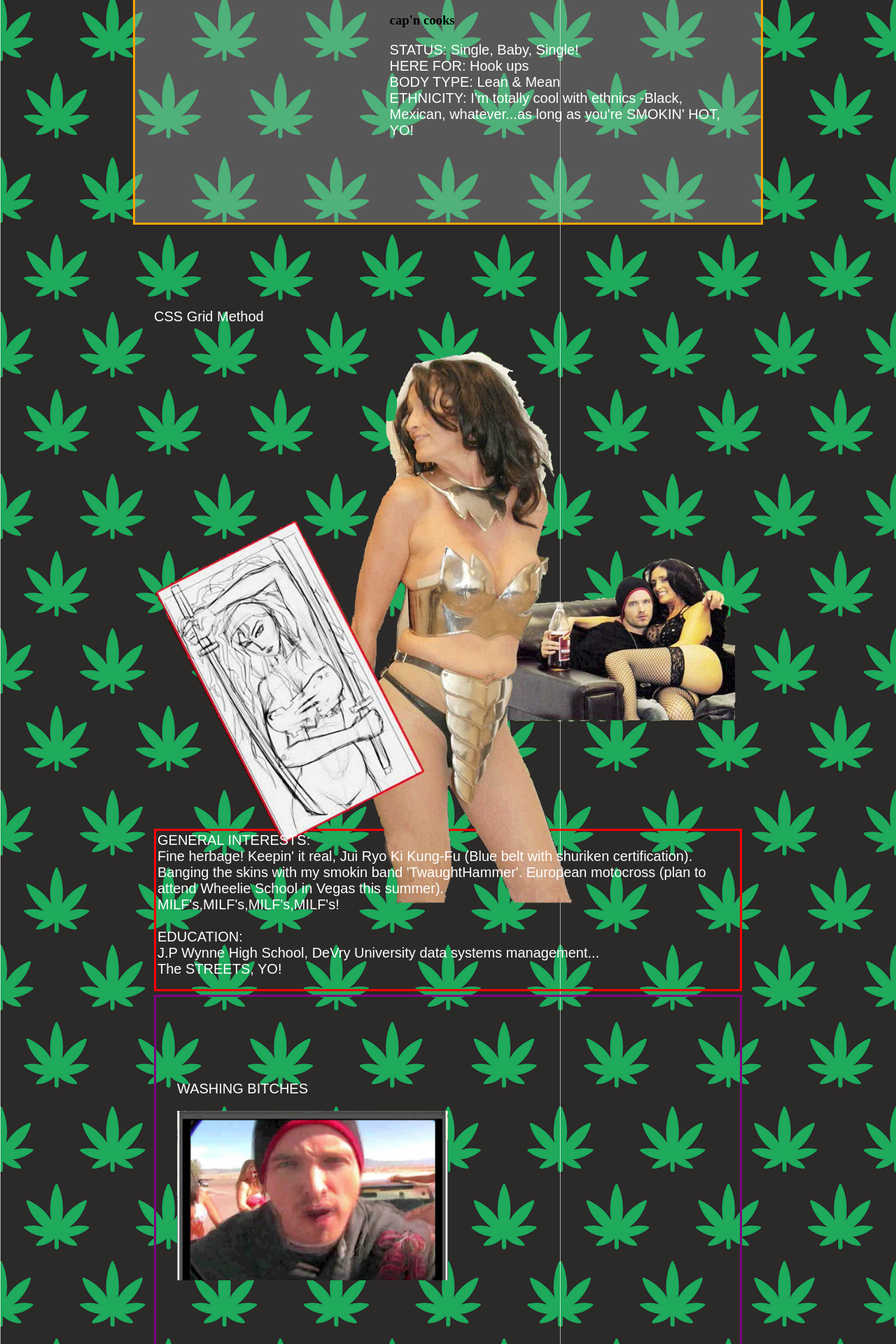
After one commit to Cur1yB/tupak_API, a FastAPI app: template templates/about.html in a window 1280 px wide. The commit adds this page. Shown: the part 1146-3066 px from the top of the page at 70% size. Run offline with FastAPI, Linux system fonts and the light colour scheme; the template is opened without the code that fills it, so the values that code supplies are empty.

Commit message:
Add cool start page

```diff
--- a/main.py
+++ b/main.py
@@ -326,3 +326,10 @@ async def read_item(request: Request):
     return templates.TemplateResponse(
         request=request, name="index.html"
     )
+
+
+@app.get("/about", response_class=HTMLResponse)
+async def read_item(request: Request):
+    return templates.TemplateResponse(
+        request=request, name="about.html"
+    )
--- /dev/null
+++ b/static/css/v6.css
@@ -0,0 +1,69 @@
+
+/* Non relevant styles - comments werent like this in codepen // */
+* {
+  box-sizing: border-box;
+}
+
+body {
+	background-image: url("../img/pattern_background.png");
+	background-repeat: repeat; /* -y repeat-x;*/
+}
+
+p {
+  font-size: 20px;
+  font-family: sans-serif;
+  color: white;
+}
+
+.container {
+  padding: 100px 30px;
+  width: 100%;
+  margin: 0 auto;
+  max-width: 900px;
+}
+
+
+.header{
+	display:grid;
+	grid-template-columns: 50% 50%;
+}
+
+.intro{
+	display:grid;
+	grid-template-columns: 40% 60%;
+}
+
+
+/* Relevant styles*/
+.image-stack {
+  display: grid;
+  position: relative; /* imperative for the overlapping to work*/
+  grid-template-columns: repeat(12, 1fr);  /*12 columns - 1 fractional unit each*/
+}
+
+.image-stack__item--bottom {
+  grid-column: span 12 / -1;/*4 / -1;*/  /*starts at span4 and continues to the end (-1 enables that)*/
+  grid-row: 1;
+  z-index: 0;
+}
+
+
+.image-stack__item--top {
+  grid-row: 1;     /*the images are on teh same row*/
+  grid-column: 1 / span 12; /*1 / span 8;*/ /*starts at beginning goes up to col. 8*/
+  padding-top: 81%;  /*slightly arbitrary keeps proportion once resized*/
+  z-index: -1;
+}
+
+.image-stack__item--top-2 {
+  grid-row: 1;     /*the images are on teh same row*/
+  grid-column: 1 / span 12; /*1 / span 8;*/ /*starts at beginning goes up to col. 8*/
+  padding-top: 81%;  /*slightly arbitrary keeps proportion once resized*/
+  z-index: 1; /* tells the browser to make this image on top*/
+}
+
+img {
+  display: block;
+  width: 100%;
+
+}
--- /dev/null
+++ b/templates/about.html
@@ -0,0 +1,112 @@
+<!DOCTYPE html>
+<html>
+<head>
+
+<title>v6</title>
+<link rel="stylesheet" type="text/css" href="/static/css/v6.css">
+
+<link rel="stylesheet" href="https://cdnjs.cloudflare.com/ajax/libs/font-awesome/4.7.0/css/font-awesome.min.css">
+</head>
+
+
+
+<body>
+
+<div class="container"  style="  background: rgb(255,255,255);
+background: linear-gradient(90deg, rgba(255,255,255,1) 40%, rgba(82,111,155,1) 100%);  ">
+
+	<div class="header">
+
+	<div> <!--css grid 6-->
+		<img src="/static/img/eyes.png" alt="womans face">
+	</div>
+
+	<div>
+		<p>LEVEL3DIGITAL</p>
+		<p>"JOIN THE REVOLUTION"</p>
+	</div>
+
+	</div>
+</div>
+
+<div class="container"  style="background-color: #EEE62C; border-style:solid; border-color:blue;">
+
+	<div class="header">
+
+	<div> <!--css grid 6-->
+		<p>mySHOUT.US<i class="fa fa-bullhorn"></i><p>
+		<p>Get your shout on the web.<p>
+
+	</div>
+
+	<div>
+		<p><a href="#">JOIN</a> | <a href="#">LOGIN</a> | <a href="#">ABOUT</a></p>
+		<input type="text">
+		<p>SEARCH</p>
+	</div>
+
+	</div>
+</div>
+
+<div class="container"  style="background-color:rgba(192,192,192,0.3); border-style:solid; border-color:orange;">
+
+	<div class="intro">
+	<div>
+		<img src="/static/img/yo.jpg" alt="Jesse"><!-- background img of pic to match  -->
+		<p><a href="#">VIEW MY PIX</a> | <a href="#">JOIN MY LIST</a></p>
+	</div>
+
+	<div>
+		<img src="/static/img/" alt="KRYSTAL SHIP">
+		<h3>cap'n cooks</h3>
+		<p>STATUS: Single, Baby, Single!</br />
+		HERE FOR: Hook ups<br />
+		BODY TYPE: Lean & Mean<br />
+		ETHNICITY: I'm totally cool with ethnics -Black, Mexican, whatever...as long as you're SMOKIN' HOT, YO!
+		<p>
+	</div>
+	</div>
+</div>
+
+
+
+<div class="container">
+  <p>CSS Grid Method</p>
+  <div class="image-stack">  <!-- in order to use css grid u need to have grid be in the css-->
+
+  <!-- Initial plan was to have the below which works be one piece and then have the other images just be aligned above but now thinking of it - might as well have all of the elements in the one container with staggering height percentages-->
+
+
+    <div class="image-stack__item image-stack__item--top">
+
+	  <p style="border-style:solid; border-color:red; height:90%; ">
+
+	  </p>
+    </div>
+    <div class="image-stack__item image-stack__item--bottom">
+      <img src="/static/img/main_pic_crop.png" alt="">
+    </div>
+	<div  class="image-stack__item image-stack__item--top-2">
+	   <p style="padding:5px;">GENERAL INTERESTS:<br \>Fine herbage! Keepin' it real, Jui Ryo Ki Kung-Fu (Blue belt with shuriken certification). Banging the skins with my smokin band 'TwaughtHammer'. European motocross (plan to attend Wheelie School in Vegas this summer).<br /> MILF's,MILF's,MILF's,MILF's!<br />
+	   <br />
+	   EDUCATION:<br />
+	   J.P Wynne High School, DeVry University data systems management...<br />
+	   The STREETS, YO!</p>
+    </div>
+  </div>
+
+<div class="container"  style="border-style:solid; border-color:purple;">
+
+	<div class="header">
+
+	<div>
+		<p>WASHING BITCHES</p>
+		<img src="/static/img/washing_bitches.jpg" alt="face in tv">
+	</div>
+
+	</div>
+</div>
+
+</div>
+</body>
+</html>
--- a/templates/index.html
+++ b/templates/index.html
@@ -13,6 +13,7 @@
       <a href="/routes" hidden>Маршруты</a>
       <a href="/redoc">Документация по API</a>
       <a href="/docs">SwaggerUI</a>
+      <a href="/about">Обо мне</a>
     </nav>
   </header>
   {% block main %}
```
Also changed, not shown: static/img/eyes.png (added), static/img/main_pic_crop.png (added), static/img/pattern_background.png (added), static/img/washing_bitches.jpg (added), static/img/yo.jpg (added), templates/README.md (added).
